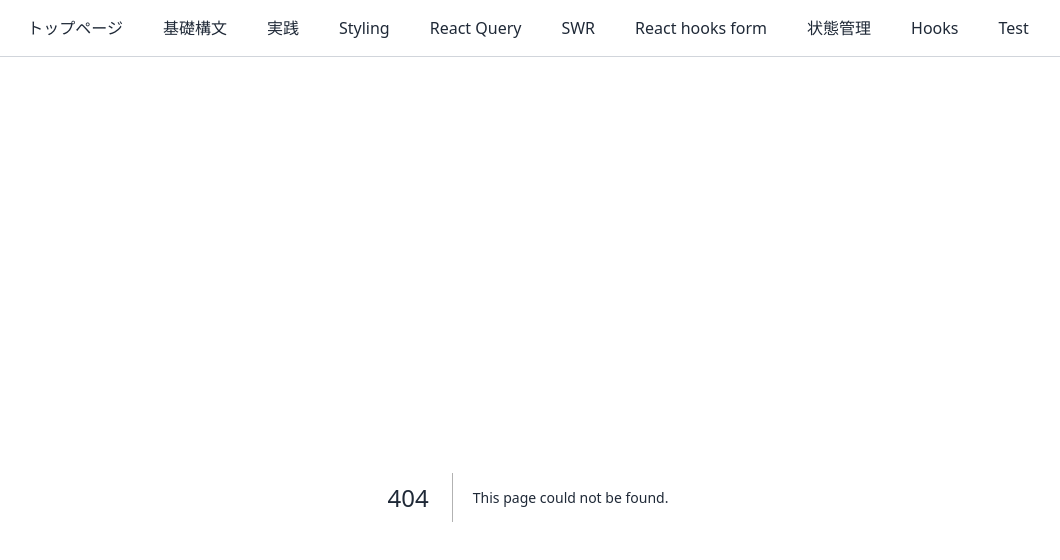
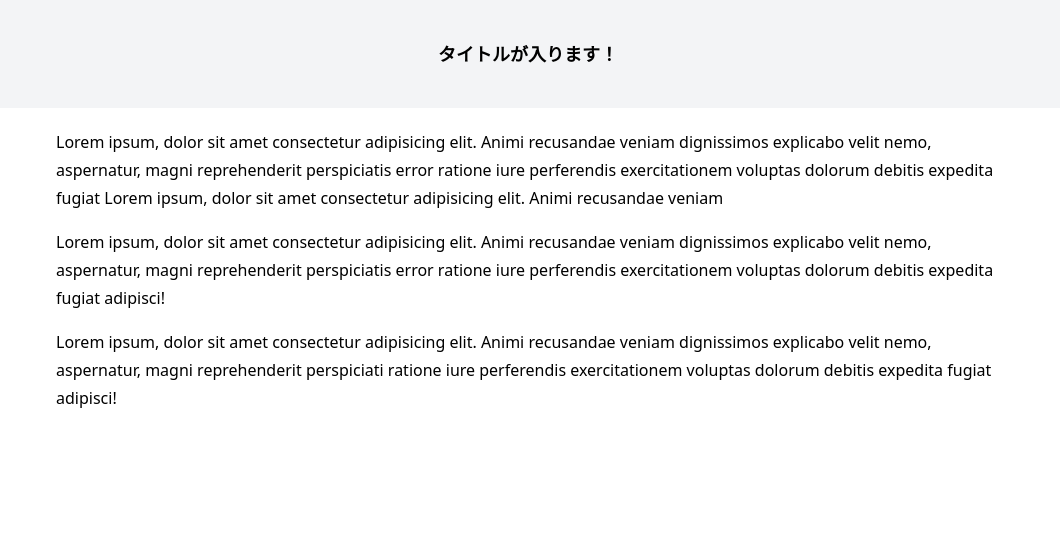
Before and after one commit to anji0114/study-repo, a Next.js app: page /ogp in a window 1280 px wide. Before the commit this address had no page. Shown: the top 560 px of the page, without its empty margins (112-1172 px from the left). Built offline with nearby package versions, Linux system fonts and the light colour scheme.

Commit message:
ogp画像のテスト

```diff
--- a/package.json
+++ b/package.json
@@ -15,6 +15,7 @@
     "axios": "^1.5.1",
     "clsx": "^2.0.0",
     "next": "latest",
+    "playwright": "^1.41.2",
     "qrcode.react": "^3.1.0",
     "react": "latest",
     "react-dom": "latest",
--- /dev/null
+++ b/src/pages/_app.tsx
@@ -0,0 +1,5 @@
+import { AppProps } from "next/app";
+
+export default function App({ Component, pageProps }: AppProps) {
+  return <Component {...pageProps} />;
+}
--- /dev/null
+++ b/src/pages/api/ogp.tsx
@@ -0,0 +1,43 @@
+import { NextApiRequest, NextApiResponse } from "next";
+import { chromium } from "playwright";
+
+const styles = `
+  html, body {
+    height: 100%;
+    display: grid;
+  }
+
+  h1 { margin: auto; color: red; }
+`;
+
+const html = `
+<!DOCTYPE html>
+<html>
+<head>
+<style>
+  html, body {
+    height: 100%;
+    display: grid;
+  }
+  h1 { margin: auto; color: red; }
+</style>
+</head>
+<body>
+  <h1>Title Placeholder</h1>
+</body>
+</html>
+`;
+
+const OGP = async (req: NextApiRequest, res: NextApiResponse) => {
+  const browser = await chromium.launch();
+  const page = await browser.newPage();
+  await page.setContent(html.replace("Title Placeholder", "Default Title")); // タイトルを動的に置換
+  const screenshot = await page.screenshot();
+  await browser.close();
+
+  // スクリーンショットをレスポンスとして返す
+  res.setHeader("Content-Type", "image/png");
+  res.send(screenshot);
+};
+
+export default OGP;
--- /dev/null
+++ b/src/pages/ogp.tsx
@@ -0,0 +1,60 @@
+import "@/styles/globals.css";
+import { NextPage } from "next";
+import Head from "next/head";
+import Image from "next/image";
+
+type TOgpPageProps = {};
+
+const OGP: NextPage<{ title: string; ogImageUrl: string }> = ({ title, ogImageUrl }) => {
+  return (
+    <>
+      <Head>
+        <title>{title}</title>
+        <meta property="og:title" content={title} />
+        <meta property="og:type" content="website" />
+        <meta property="og:image" content={ogImageUrl} />
+        <meta property="og:image:width" content={String(1200)} />
+        <meta property="og:image:height" content={String(630)} />
+
+        <meta name="twitter:card" content="summary_large_image" />
+        <meta name="twitter:title" content={title} />
+        <meta name="twitter:image" content={ogImageUrl} />
+      </Head>
+      <div>
+        <div className="bg-gray-100 p-10">
+          <h1 className=" text-center text-lg font-bold">{title}</h1>
+        </div>
+        <div className="px-10 py-5 mx-auto max-w-screen-lg space-y-4">
+          <p className="leading-7">
+            Lorem ipsum, dolor sit amet consectetur adipisicing elit. Animi recusandae veniam
+            dignissimos explicabo velit nemo, aspernatur, magni reprehenderit perspiciatis error
+            ratione iure perferendis exercitationem voluptas dolorum debitis expedita fugiat Lorem
+            ipsum, dolor sit amet consectetur adipisicing elit. Animi recusandae veniam
+          </p>
+          <p className="leading-7">
+            Lorem ipsum, dolor sit amet consectetur adipisicing elit. Animi recusandae veniam
+            dignissimos explicabo velit nemo, aspernatur, magni reprehenderit perspiciatis error
+            ratione iure perferendis exercitationem voluptas dolorum debitis expedita fugiat
+            adipisci!
+          </p>
+          <p className="leading-7">
+            Lorem ipsum, dolor sit amet consectetur adipisicing elit. Animi recusandae veniam
+            dignissimos explicabo velit nemo, aspernatur, magni reprehenderit perspiciati ratione
+            iure perferendis exercitationem voluptas dolorum debitis expedita fugiat adipisci!
+          </p>
+        </div>
+      </div>
+    </>
+  );
+};
+
+export const getServerSideProps = () => {
+  return {
+    props: {
+      title: "タイトルが入ります！",
+      ogpImage: `https://study-repo-eta.vercel.app/api/ogp`,
+    },
+  };
+};
+
+export default OGP;
```
Also changed, not shown: 1 other file (tests, documents, lock files or other folders).
